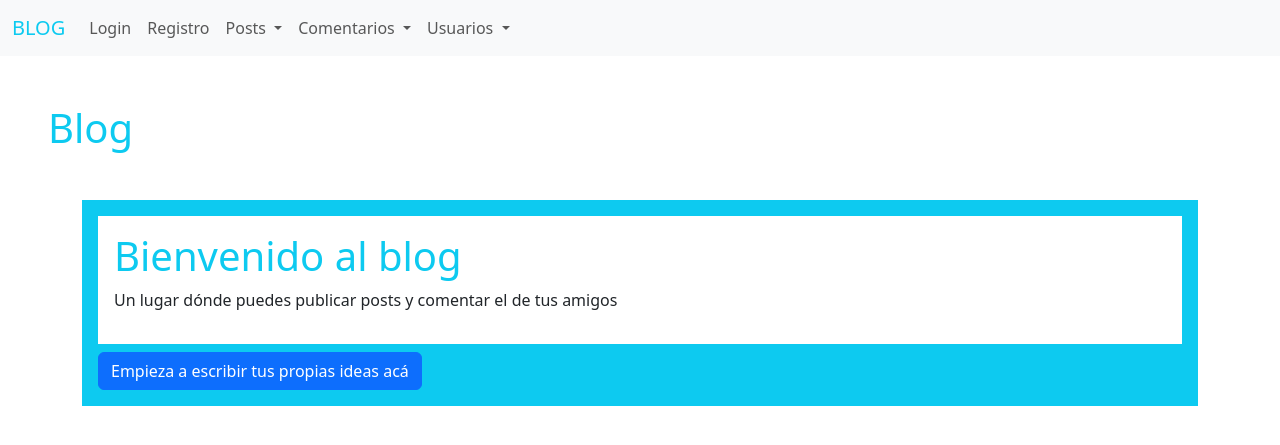
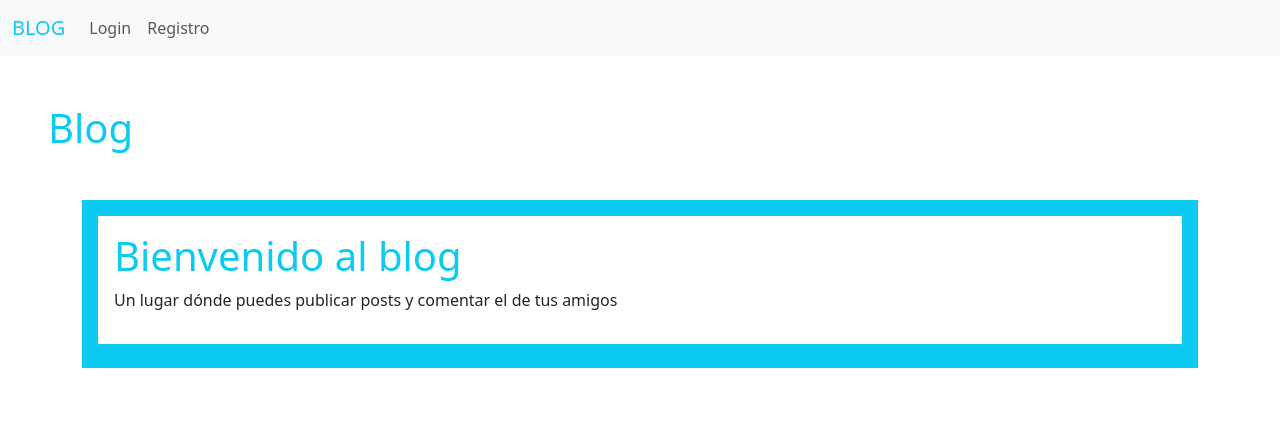
Before and after one commit to dggtn/PlaygroundFinalProjectGangotena, a Django app: page /index/ in a window 1280 px wide. Shown: the top 445 px of the page. Run offline with Django 5.2, Linux system fonts and the light colour scheme.

Commit message:
usuario logueado

```diff
--- a/PlaygroundFinalProjectGangotena/templates/index.html
+++ b/PlaygroundFinalProjectGangotena/templates/index.html
@@ -10,7 +10,6 @@
     <p>{{mensaje}}</p>
     {% endif%}
   </div>
-  <a class="btn btn-primary" href="{% url 'nuevoPost' %}" role="button">Empieza a escribir tus propias ideas acá</a>
 </div>
 
 {% endblock %}
--- a/PlaygroundFinalProjectGangotena/templates/layout.html
+++ b/PlaygroundFinalProjectGangotena/templates/layout.html
@@ -26,15 +26,6 @@
           <li>
             <a class="navbar-brand" href="{% url 'editarPerfil'%}">{{request.user.username}}</a>
           </li>
-          <li>
-            <form action = "{% url 'logout' %}" method="POST">{% csrf_token %}
-              <button type="submit">Logout</button>
-            </form>
-          </li>
-          {%endif%}
-          {%if request.user.avatar%}
-          <img src="{{request.user.avatar.imagen.url}}" alt="" height="40px">
-          {%endif%}
           <li class="nav-item dropdown">
             <a class="nav-link dropdown-toggle" href="{% url 'posts' %}"id="navbarDropdown" role="button" data-bs-toggle="dropdown" aria-expanded="false">
               Posts
@@ -61,7 +52,16 @@
                 <li><a class="dropdown-item" href="{% url 'usuarios' %}">Ver usuarios</a></li>
                 <li><a class="dropdown-item" href="{% url 'nuevoUsuario' %}">Crear Usuario</a></li>
               </ul>
+              <li>
+                <form action = "{% url 'logout' %}" method="POST">{% csrf_token %}
+                  <button type="submit">Logout</button>
+                </form>
+              </li>
             </ul>
+          {%endif%}
+          {%if request.user.avatar%}
+          <img src="{{request.user.avatar.imagen.url}}" alt="" height="40px">
+          {%endif%}
       </div>
     </div>
   </nav>
```
Lines whose indentation alone changed are shown as unchanged.
